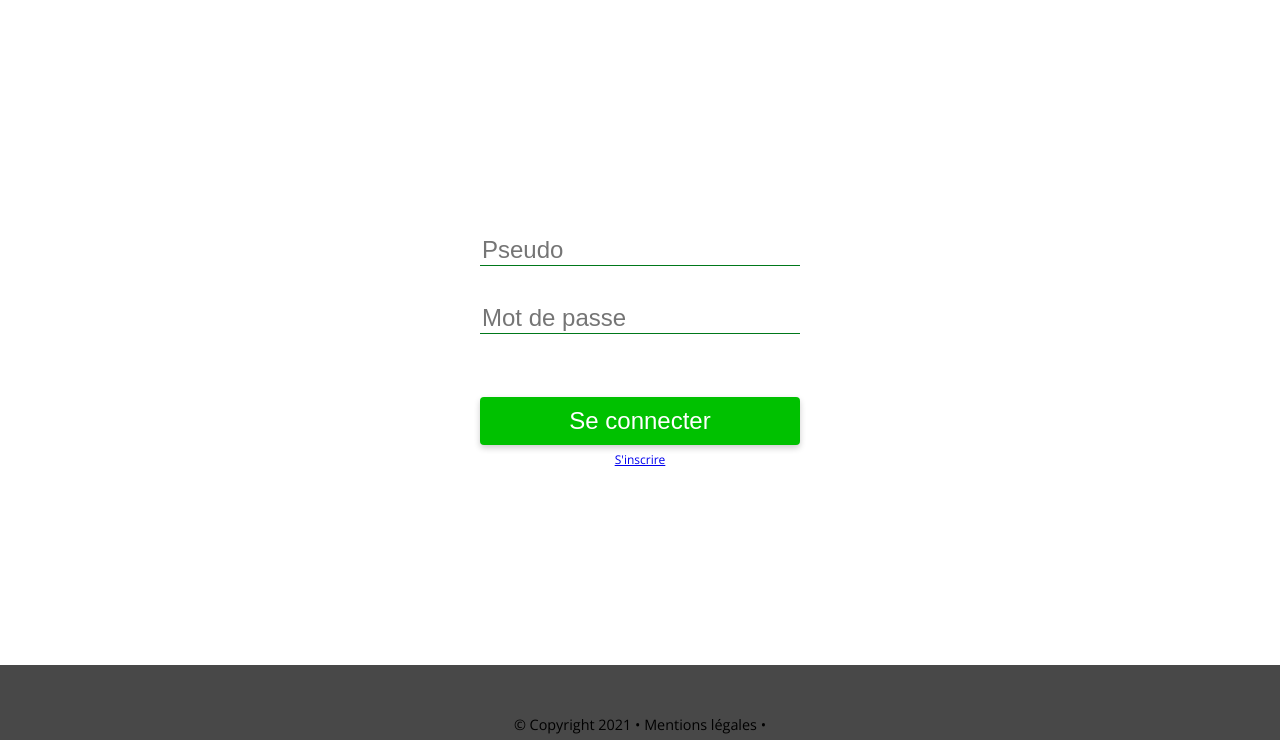
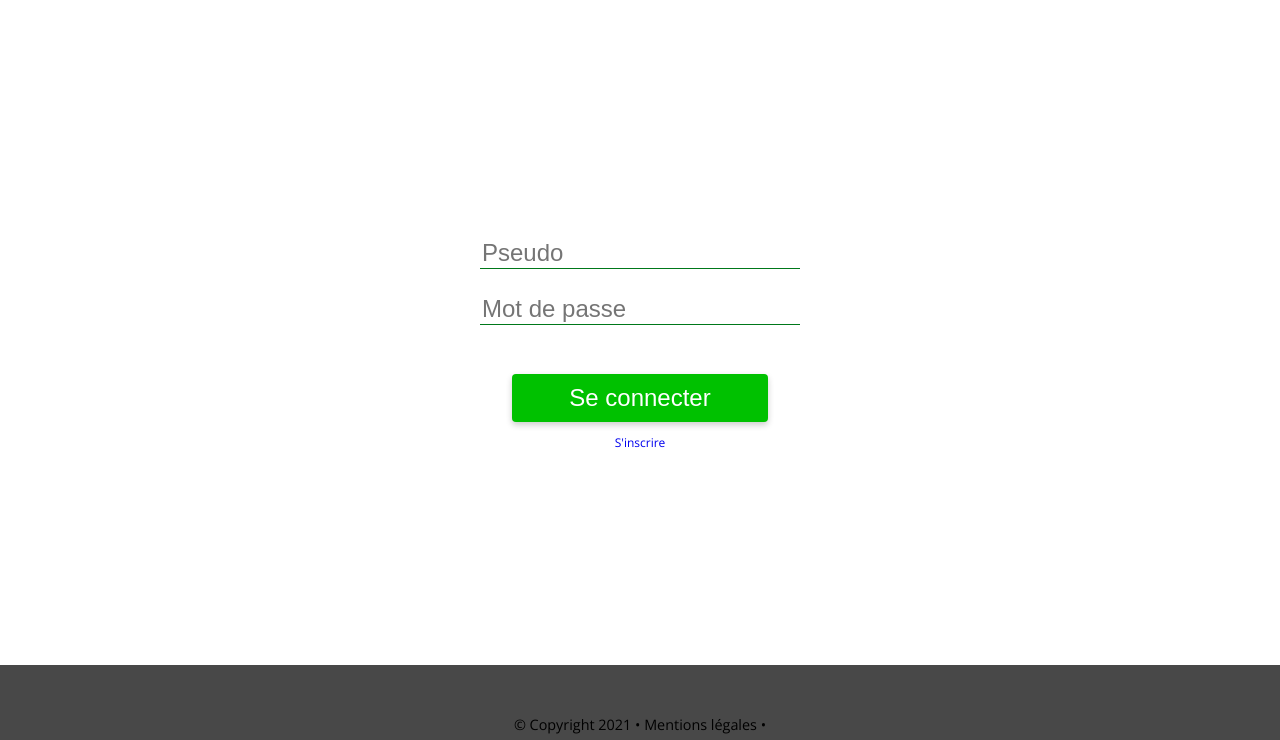
Before and after one commit to Elzapat/projet-web-cir2, a PHP site: page /public/signin.html in a window 1280 px wide. Shown: the part 60-800 px from the top of the page. Run offline with PHP 8.4, Linux system fonts and the light colour scheme.

Commit message:
signin & signup

```diff
--- a/public/css/button.css
+++ b/public/css/button.css
@@ -5,8 +5,17 @@ button {
     border-radius: 4px;
     color: white;
     box-shadow: 0 3px 6px 0 rgba(0, 0, 0, 0.2);
+    font-size: 2rem;
+    height: 4rem;
+    width: 20vw;
 }
 
 button:hover {
     box-shadow: 0 6px 6px 0 rgba(0, 0, 0, 0.2);
 }
+
+
+button:active { /* Lorsque qu'on clic sur le bouton submit */
+    font-size: 1.9rem;
+    transition: 0.05s ease;
+}
--- a/public/css/input.css
+++ b/public/css/input.css
@@ -1,7 +1,10 @@
-.input-text {
+input {
     border: none;
     border-bottom: solid 1px #00781A;
     color: #00781A;
+    font-size: 2rem;
+    padding-top: 10%;
+    width: 25vw;
 }
 
 .input-text::-webkit-input-placeholder {
--- a/public/css/signin.css
+++ b/public/css/signin.css
@@ -4,7 +4,7 @@ body {
 
 main {
     flex: 1;
-    background-color: white;
+    background-color: var(--background-color);
     display: flex;
 }
 
@@ -16,24 +16,13 @@ main {
     align-items: center;
 }
 
-.sign-in > button {
-    font-size: 2rem;
-    height: 4rem;
-    width: 25vw;
-}
-
-.sign-in > input {
-    padding-top: 15%;
-    font-size: 2rem;
-    width: 25vw;
-}
-
 input[type="password"] {
-    margin-bottom: 15%;
+    margin-bottom: 10%;
 }
 
 #signup {
-    margin-top: 0.5rem;
+    margin-top: 1rem;
+    text-decoration: none;
 }
 
 #info {
--- a/public/signup.html
+++ b/public/signup.html
@@ -35,7 +35,7 @@
                 <input id="last-name" class="input-text" type="text" placeholder="Nom" maxlength="100" required>
                 <input id="password" class="input-text" type="password" placeholder="Mot de passe" maxlength="40" required>
                 <input id="password-confirm" class="input-text" type="password" placeholder="Confirmation mot de passe" maxlength="40" required>
-                <input id="phone" class="input-text" type="text" placeholder="Numéro de téléphone" required>
+                <input id="phone" class="input-text" type="tel" placeholder="Numéro de téléphone" required>
                 <span id="info">Info</span>
                 <button type="submit">S'inscrire</button>
             </form>
```
Also changed, not shown: public/css/signup.css (+2 -10 lines).
